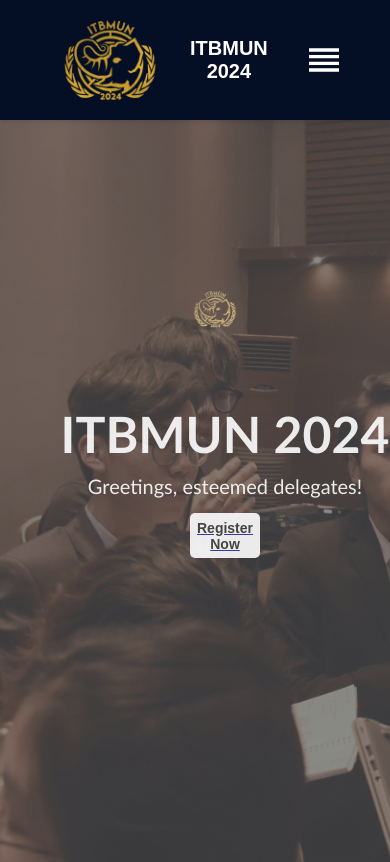
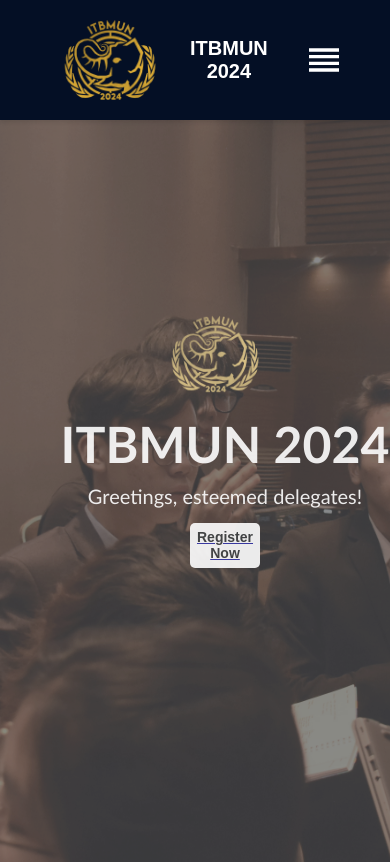
Before and after one commit to wigaandini/ITBMUN-2024-Website, a React (Create React App) app in the folder itbmun-2024-web/: page / in a window 390 px wide. Shown: the top 862 px of the page. Built offline with nearby package versions, Linux system fonts and the light colour scheme.

Commit message:
change home

```diff
--- a/itbmun-2024-web/src/styles/home1.css
+++ b/itbmun-2024-web/src/styles/home1.css
@@ -28,18 +28,18 @@
 }
 
 .LogoContainer {
-  margin-right: 140px;
   display: flex;
   align-items: center;
   justify-content: center;
   position: absolute;
   top: 50%;
   transform: translateY(-50%);
-  right: 20px;
+  right: 100px;
 }
 
 .Logo {
   width: 500px;
+  height: auto;
   max-width: 100%;
 }
 
@@ -96,7 +96,14 @@
   box-shadow: 0 0 10px rgba(0, 0, 0, 0.3); /* Added box-shadow on active */
 }
 
-@media screen and (max-width: 1000px) {
+@media screen and (max-width: 2000px) {
+  .HeaderContainer h1 {
+    font-size: 55px;
+  }
+
+}
+
+@media screen and (max-width: 1200px) {
   .Home {
     padding: 20px;
   }
@@ -106,7 +113,7 @@
     align-items: center;
     justify-content: center;
     position: absolute;
-    top: 35%;
+    top: 40%;
     left: 50%;
     transform: translate(-50%, -50%);
   }
@@ -127,7 +134,7 @@
   }
 
   .HeaderContainer h1 {
-    margin-top: 20%;
+    margin-top: 25%;
     font-size: 50px;
     margin-bottom: 10px;
     text-align: center;
```
